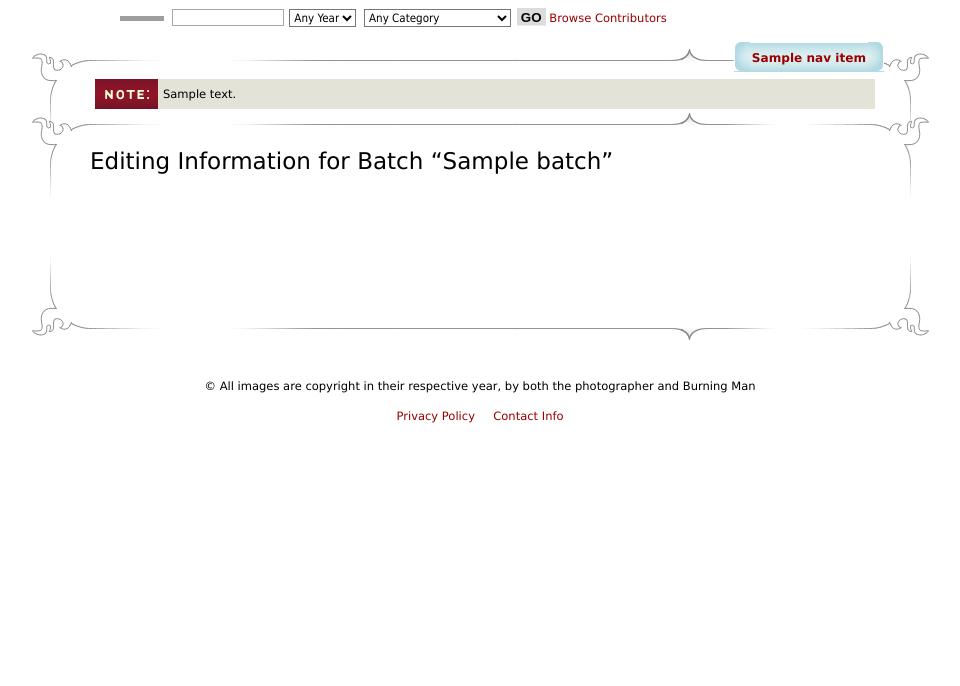
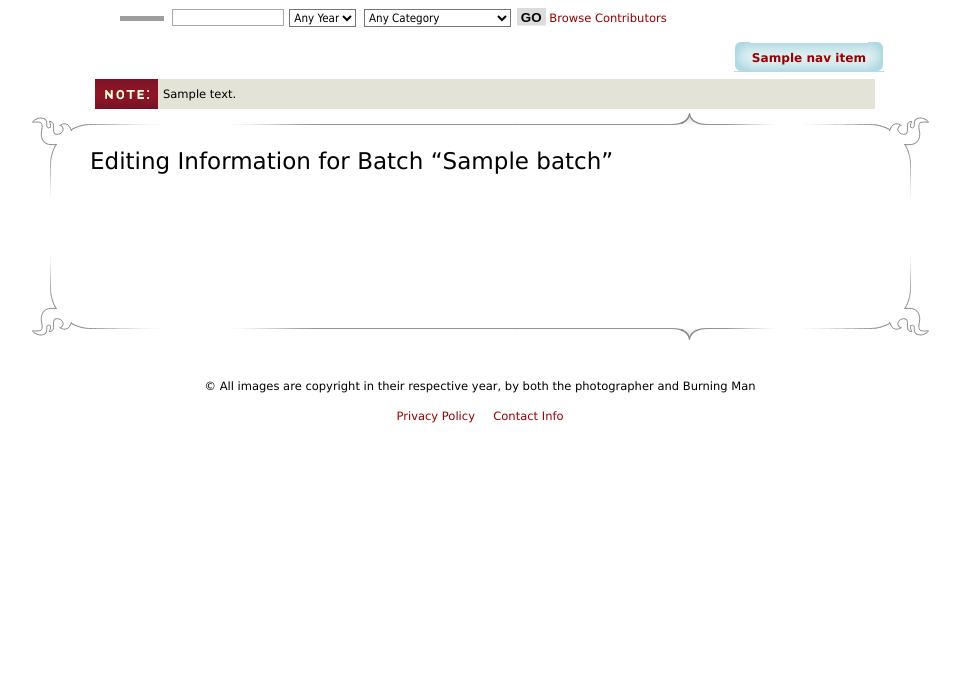
Before and after one commit to rafrombrc/bm.gallery, a Django app: template src/bm.gallery/bm/gallery/templates/gallery/batch_edit.html in a window 1280 px wide. Shown: the part 449-1135 px from the top of the page, without its empty margins (160-1120 px from the left). Run offline with Django 3.2, Linux system fonts and the light colour scheme; the template is opened without the code that fills it: most values are stand-ins (such as "Sample title", 1, 10 or a date in 2020); some libraries are stand-ins or nearby versions; grey boxes are pictures that could not be loaded.

Commit message:
fixing stylesheet to not have repeating header

```diff
--- a/src/bm.gallery/bm/gallery/static/css/style.css
+++ b/src/bm.gallery/bm/gallery/static/css/style.css
@@ -60,7 +60,6 @@ a img {
 	}
 
 #main-content {
-	background: url(/static/content-header-bg.gif) no-repeat center 25px;
 	width: 950px;
 	margin: auto;
 	padding: 0;
```
